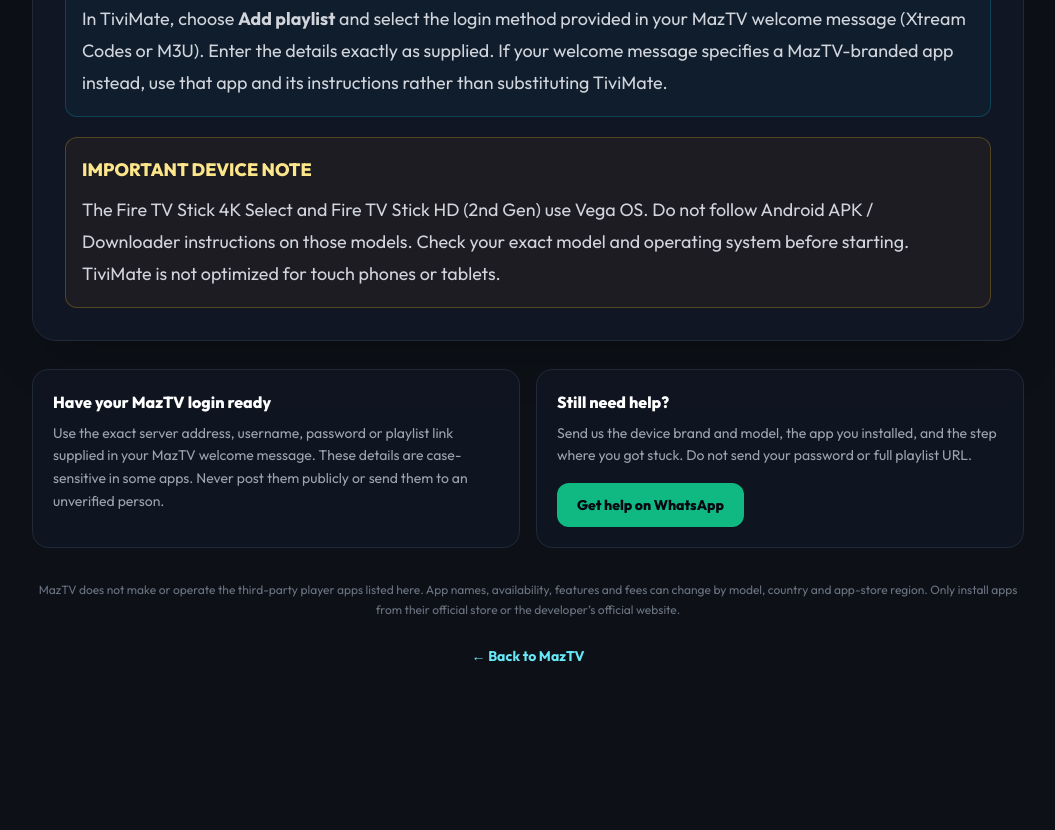
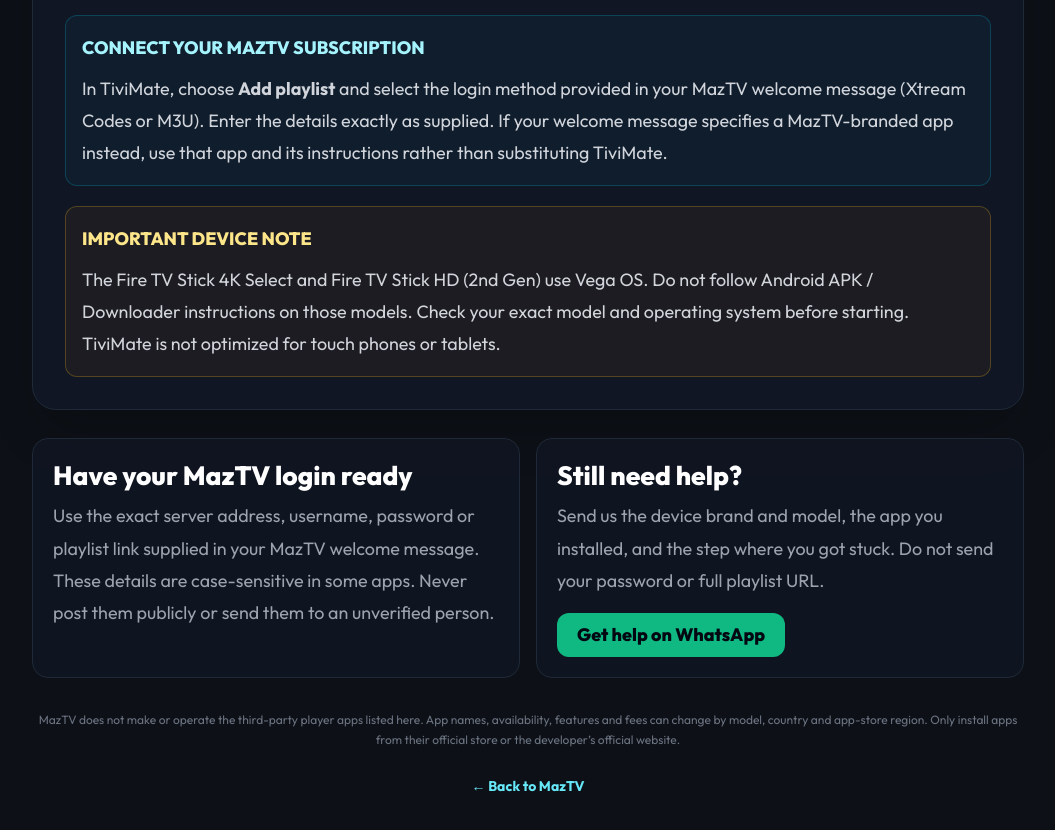
Before and after one commit to ibcmzt-lab/Maztv-website, a plain HTML site: page install/index.html in a window 1280 px wide. Shown: the part 1372-2202 px from the top of the page, without its empty margins (112-1167 px from the left). Before the commit the page ends 2087 px from the top, so only its background shows below. Drawn offline with nearby package versions, Linux system fonts and the light colour scheme.

Commit message:
Match lower device guide text sizes

```diff
--- a/install/index.html
+++ b/install/index.html
@@ -24,11 +24,21 @@
     #guide .text-xs{font-size:.9rem}
     #guide h2{font-size:1.75rem;line-height:1.2}
     #guide h3{font-size:1.05rem}
+    #login-title,#help-title{font-size:1.5rem;line-height:1.25}
+    #login-copy,#help-copy{font-size:1.05rem;line-height:1.75}
+    #help-button{font-size:1.05rem}
+    #important-title{font-size:1.5rem;line-height:1.25}
+    #important-copy{font-size:1.05rem;line-height:1.75}
     @media (min-width:640px){
       .guide-step{font-size:1.18rem;line-height:1.85}
       #guide .text-sm{font-size:1.12rem;line-height:1.8}
       #guide .text-base{font-size:1.12rem}
       #guide h2{font-size:2rem}
+      #login-title,#help-title{font-size:1.65rem}
+      #login-copy,#help-copy{font-size:1.12rem;line-height:1.8}
+      #help-button{font-size:1.12rem}
+      #important-title{font-size:1.65rem}
+      #important-copy{font-size:1.12rem;line-height:1.8}
     }
   </style>
 </head>
```
